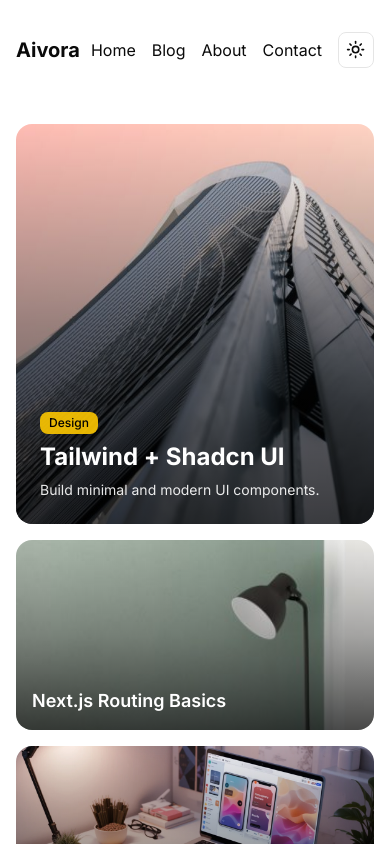
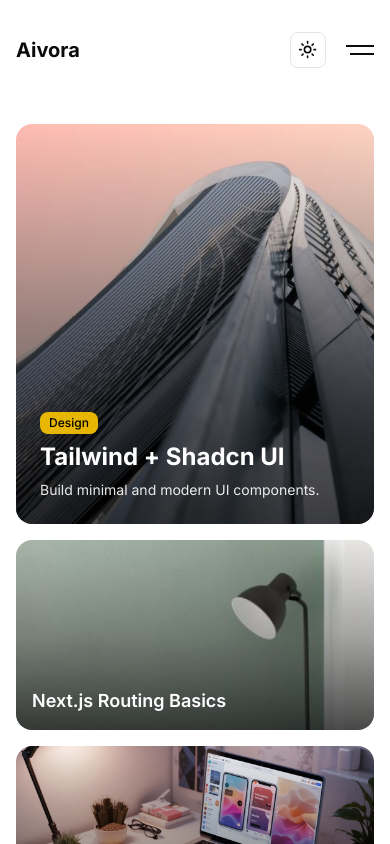
Before and after one commit to ahmad007125/Aivora, a Next.js app: page / in a window 390 px wide. Shown: the top 844 px of the page. Built offline with nearby package versions, Linux system fonts and the light colour scheme.

Commit message:
New changes

```diff
--- a/src/components/Header.tsx
+++ b/src/components/Header.tsx
@@ -9,6 +9,8 @@ import ThemeToggle from "./ThemeToggle";
 export default function Header() {
 
   const [scrolled, setScrolled] = useState(false);
+  const [mobileMenuOpen, setMobileMenuOpen] = useState(false);
+
   useEffect(() => {
     const handleScroll = () => {
       if(window.scrollY > 0) {
@@ -19,25 +21,146 @@ export default function Header() {
     };
     window.addEventListener('scroll', handleScroll);
     return () => {
-        window.addEventListener('scroll', handleScroll);
+      window.removeEventListener('scroll', handleScroll);
     }
-    },
-  []);
+  }, []);
+
+  // Prevent body scroll when mobile menu is open
+  useEffect(() => {
+    if (mobileMenuOpen) {
+      document.body.style.overflow = 'hidden';
+    } else {
+      document.body.style.overflow = 'unset';
+    }
+    return () => {
+      document.body.style.overflow = 'unset';
+    };
+  }, [mobileMenuOpen]);
+
+  const navLinks = [
+    { href: '/', label: 'Home' },
+    { href: '/blog', label: 'Blog' },
+    { href: '/about', label: 'About' },
+    { href: '/contact', label: 'Contact' }
+  ];
+
+  const closeMobileMenu = () => {
+    setMobileMenuOpen(false);
+  };
 
   return (
-    <header className="bg-background/80 backdrop-blur-md sticky top-0 z-1">
-      <nav className={`container mx-auto px-4 flex justify-between items-center transition-all duration-400 ease-in-out py-6 max-w-6xl ${scrolled ? "h-[76px] shadow" : "h-[100px]"}`}>
+    <header className={`bg-background/80 backdrop-blur-md sticky top-0 z-50 ${scrolled ? "shadow" : ""}`}>
+      <nav className={`container mx-auto px-4 flex justify-between items-center transition-all duration-400 ease-in-out py-6 max-w-6xl ${scrolled ? "h-[76px]" : "h-[100px]"}`}>
         <Link href="/" className="text-xl font-bold text-foreground">Aivora</Link>
-        <div className="flex items-center gap-4">
+
+        {/* Desktop Navigation */}
+        <div className="hidden md:flex items-center gap-4">
           <div className="space-x-4">
-            <Link href="/" className="hover:text-primary">Home</Link>
-            <Link href="/blog" className="hover:text-primary">Blog</Link>
-            <Link href="/about" className="hover:text-primary">About</Link>
-            <Link href="/contact" className="hover:text-primary">Contact</Link>
+            {navLinks.map((link) => (
+              <Link key={link.href} href={link.href} className="group relative text-foreground">
+                {link.label}
+                <span className="absolute left-1/2 -bottom-1 w-0 h-[1px] bg-foreground transition-all duration-300 group-hover:w-full group-hover:left-0"></span>
+              </Link>
+            ))}
           </div>
           <ThemeToggle />
         </div>
+
+        {/* Mobile Menu Button & Theme Toggle */}
+        <div className="flex md:hidden items-center gap-4">
+          <ThemeToggle />
+          <button
+            onClick={() => setMobileMenuOpen(!mobileMenuOpen)}
+            className="relative w-8 h-8 flex flex-col items-end justify-center gap-[6px] focus:outline-none group"
+            aria-label="Toggle mobile menu"
+            aria-expanded={mobileMenuOpen}
+          >
+            {/* Two-bar hamburger that transforms to X */}
+            <span
+              className={`block h-[2px] bg-foreground transition-all duration-300 ease-in-out origin-center ${
+                mobileMenuOpen ? 'w-7 rotate-45 translate-y-[4px]' : 'w-7'
+              }`}
+            />
+            <span
+              className={`block h-[2px] bg-foreground transition-all duration-300 ease-in-out origin-center ${
+                mobileMenuOpen ? 'w-7 -rotate-45 -translate-y-[4px]' : 'w-6'
+              }`}
+            />
+          </button>
+        </div>
       </nav>
+
+      {/* Mobile Menu Overlay */}
+      {mobileMenuOpen && (
+        <div
+          className="fixed inset-0 bg-black/50 backdrop-blur-sm transition-opacity duration-300 md:hidden z-40"
+          onClick={closeMobileMenu}
+          style={{
+            top: scrolled ? '76px' : '100px',
+            animation: 'fadeIn 0.3s ease-in-out'
+          }}
+        />
+      )}
+
+      {/* Mobile Menu */}
+      <div
+        className={`fixed right-0 w-[75%] max-w-sm shadow-md transition-all duration-500 ease-in-out md:hidden z-50
+          ${mobileMenuOpen ? 'translate-x-0' : 'translate-x-full !w-0 opacity-0 overflow-hidden'}
+          ${scrolled ? "bg-background/80 backdrop-blur-md" : "bg-background"}
+        `}
+        style={{
+          top: scrolled ? '76px' : '100px',
+          height: scrolled ? 'calc(100vh - 76px)' : 'calc(100vh - 100px)'
+        }}
+      >
+        <nav className={`flex flex-col space-y-1 p-8`}>
+          {navLinks.map((link, index) => (
+            <Link
+              key={link.href}
+              href={link.href}
+              onClick={closeMobileMenu}
+              className={`group relative text-foreground text-lg py-4 px-4 rounded-lg hover:bg-accent transition-all duration-300 ${
+                mobileMenuOpen ? 'animate-slideIn' : ''
+              }`}
+              style={{
+                animationDelay: mobileMenuOpen ? `${index * 75}ms` : '0ms',
+                animationFillMode: 'both'
+              }}
+            >
+              <span className="relative inline-block">
+                {link.label}
+                <span className="absolute left-0 -bottom-1 w-0 h-[2px] bg-foreground transition-all duration-300 group-hover:w-full"></span>
+              </span>
+            </Link>
+          ))}
+        </nav>
+      </div>
+
+      <style jsx>{`
+        @keyframes slideIn {
+          from {
+            opacity: 0;
+            transform: translateX(30px);
+          }
+          to {
+            opacity: 1;
+            transform: translateX(0);
+          }
+        }
+
+        @keyframes fadeIn {
+          from {
+            opacity: 0;
+          }
+          to {
+            opacity: 1;
+          }
+        }
+
+        .animate-slideIn {
+          animation: slideIn 0.4s ease-out;
+        }
+      `}</style>
     </header>
   );
 }
--- a/src/components/ThemeToggle.tsx
+++ b/src/components/ThemeToggle.tsx
@@ -26,7 +26,7 @@ export default function ThemeToggle() {
   return (
     <button
       onClick={toggleTheme}
-      className="relative w-9 h-9 rounded-md border border-input bg-transparent hover:bg-accent hover:text-accent-foreground inline-flex items-center justify-center transition-colors"
+      className="relative w-9 h-9 rounded-md border border-input bg-transparent hover:bg-accent hover:text-accent-foreground inline-flex items-center justify-center transition-colors cursor-pointer"
       aria-label="Toggle theme"
     >
       <Sun className="h-[1.2rem] w-[1.2rem] rotate-0 scale-100 transition-all dark:-rotate-90 dark:scale-0" />
```
Lines whose indentation alone changed are shown as unchanged.
